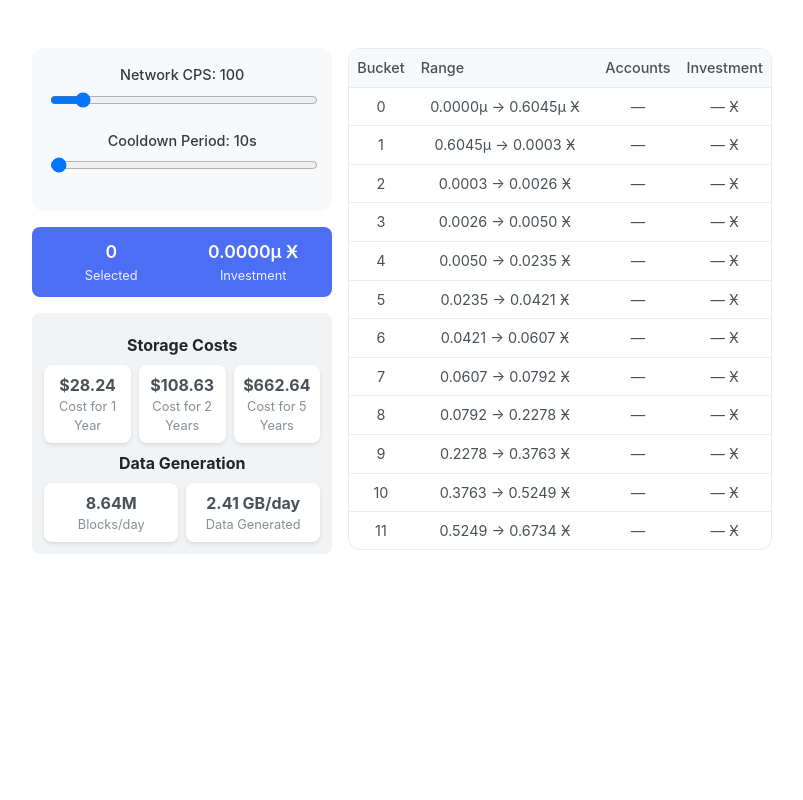
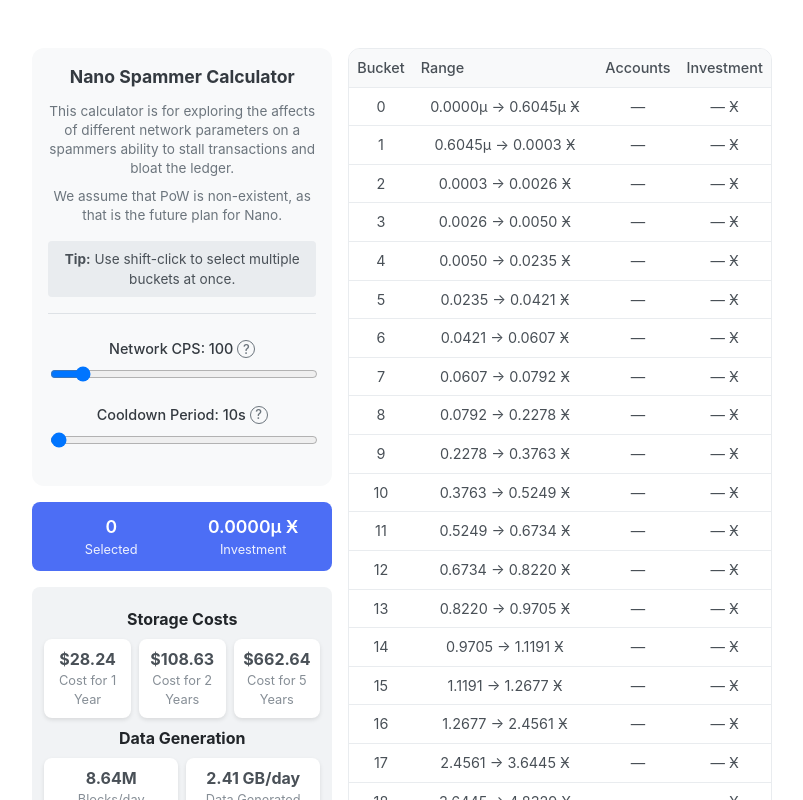
Before and after one commit to dylan1951/nano-spam-calculator, a Svelte app: page / in a window 1280 px wide. Shown: the top 800 px of the page, without its empty margins (238-1041 px from the left). Built offline with nearby package versions, Linux system fonts and the light colour scheme.

Commit message:
Updates.

```diff
--- a/src/App.svelte
+++ b/src/App.svelte
@@ -138,7 +138,7 @@
     display: grid;
     grid-template-columns: 300px 1fr;
     gap: 1rem;
-    min-height: 100vh;
+    align-items: stretch; /* Ensures both columns stretch to equal height */
   }
 
   .left-column, .right-column {
@@ -179,11 +179,12 @@
     height: 500px;
     display: flex;
     flex-direction: column;
+    flex: 1;
   }
 
   .table-container {
     overflow-y: auto;
-    flex-grow: 1;
+    flex: 1;
   }
 
   table {
@@ -293,14 +294,103 @@
     margin: 0.5rem 0;
     font-size: 1rem;
   }
+
+  .info-panel {
+    margin-bottom: 1.5rem;
+    padding-bottom: 1rem;
+    border-bottom: 1px solid #dee2e6;
+  }
+
+  .info-panel h3 {
+    font-size: 1.1rem;
+    margin: 0 0 0.75rem 0;
+    color: #343a40;
+  }
+
+  .info-panel p {
+    font-size: 0.85rem;
+    margin: 0 0 0.5rem 0;
+    color: #6c757d;
+    line-height: 1.4;
+  }
+
+  .tip {
+    margin-top: 1rem;
+    padding: 0.5rem;
+    background: #e9ecef;
+    border-radius: 4px;
+    font-size: 0.85rem;
+    color: #495057;
+  }
+
+  .tooltip-trigger {
+    position: relative;
+    display: inline-flex;
+    align-items: center;
+    gap: 0.25rem;
+  }
+
+  .info-icon {
+    cursor: help;
+    color: #6c757d;
+    font-size: 0.8rem;
+    width: 16px;
+    height: 16px;
+    display: inline-flex;
+    align-items: center;
+    justify-content: center;
+    border: 1px solid currentColor;
+    border-radius: 50%;
+  }
+
+  .tooltip {
+    position: absolute;
+    top: 100%;
+    left: 0;
+    margin-top: 0.5rem;
+    font-size: 0.85rem;
+    color: #495057;
+    background: #ffffff;
+    padding: 0.5rem;
+    border-radius: 6px;
+    border: 1px solid #dee2e6;
+    box-shadow: 0 2px 4px rgba(0, 0, 0, 0.1);
+    width: 200px;
+    z-index: 1000;
+    visibility: hidden;
+    opacity: 0;
+    transition: opacity 0.2s, visibility 0.2s;
+    pointer-events: none;
+  }
+
+  .tooltip-trigger:hover .tooltip {
+    visibility: visible;
+    opacity: 1;
+  }
 </style>
 
 <div class="calculator">
   <div class="left-column">
     <div class="controls">
+      <div class="info-panel">
+        <h3>Nano Spammer Calculator</h3>
+        <p>This calculator is for exploring the affects of different network parameters on a spammers ability to stall transactions and bloat the ledger.</p>
+        <p>We assume that PoW is non-existent, as that is the future plan for Nano.</p>
+
+        <div class="tip">
+          <strong>Tip:</strong> Use shift-click to select multiple buckets at once.
+        </div>
+      </div>
+
       <div class="slider-group">
         <label for="total-cps-slider" class="slider-label">
-          Network CPS: {totalCPS}
+    <span class="tooltip-trigger">
+      Network CPS: {totalCPS}
+      <span class="info-icon">?</span>
+      <span class="tooltip">
+        The transaction confirmations/second capacity of the network
+      </span>
+    </span>
         </label>
         <input
                 id="total-cps-slider"
@@ -313,7 +403,13 @@
 
       <div class="slider-group">
         <label for="cooldown-slider" class="slider-label">
-          Cooldown Period: {cooldownSecs}s
+    <span class="tooltip-trigger">
+      Cooldown Period: {cooldownSecs}s
+      <span class="info-icon">?</span>
+      <span class="tooltip">
+        The minimum wait period between transactions inflicted by the attack for all accounts in the selected buckets
+      </span>
+    </span>
         </label>
         <input
                 id="cooldown-slider"
@@ -324,6 +420,7 @@
                 bind:value={cooldownSecs}
         />
       </div>
+
     </div>
 
     <div class="stats-panel">
```
